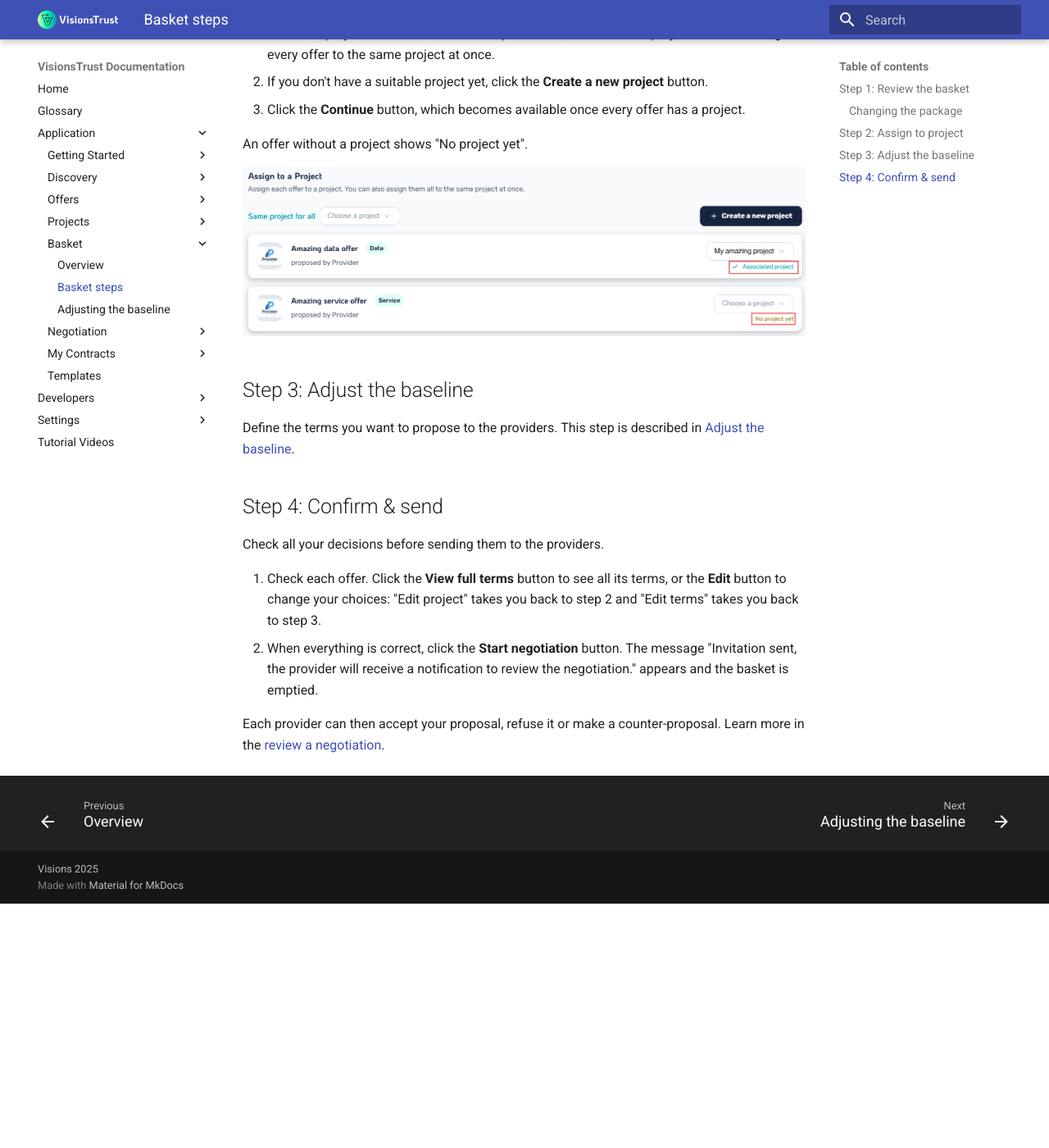
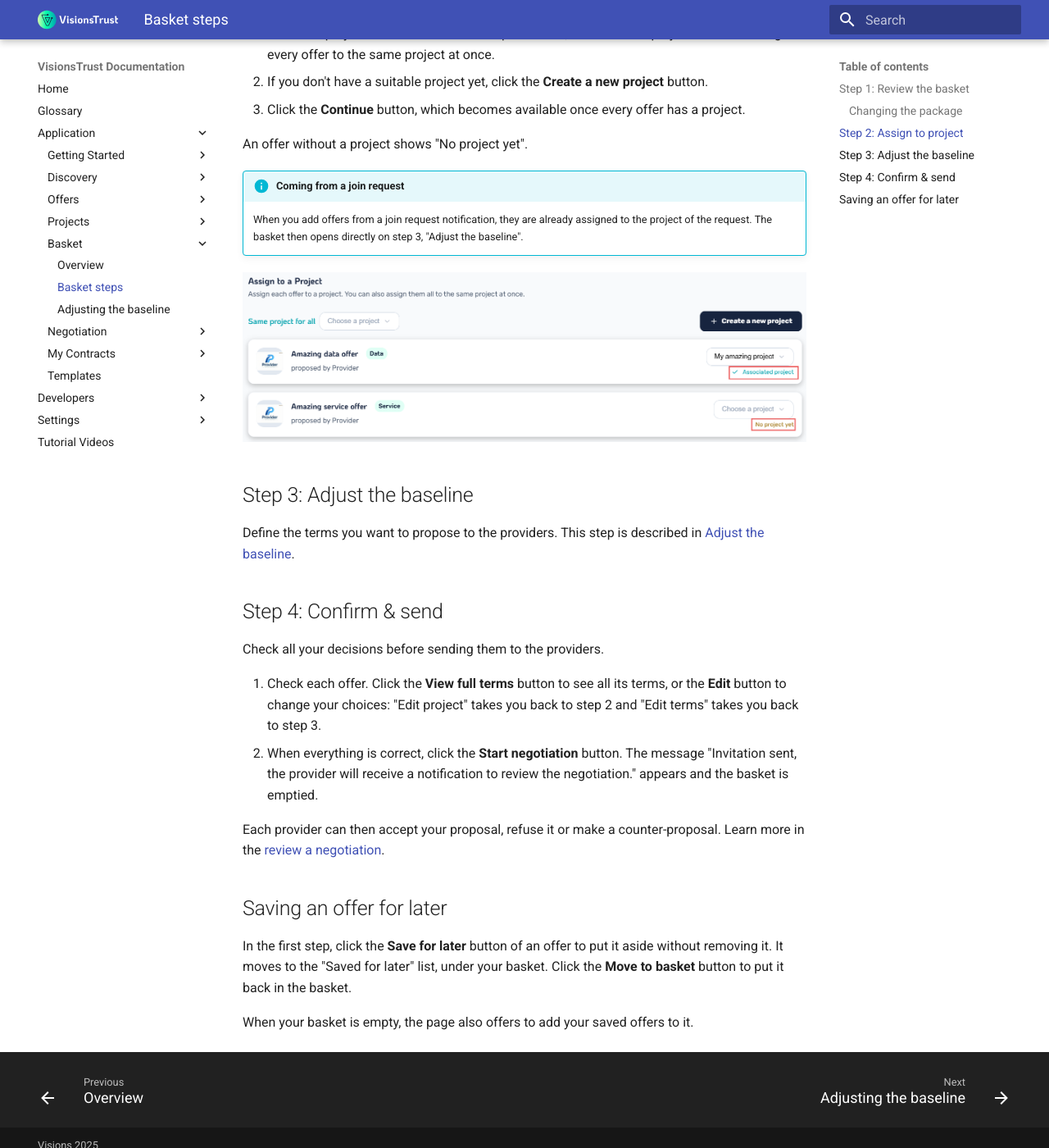
Before and after one commit to VisionsOfficial/visionstrust-docs, an MkDocs documentation site: the page built from docs/application/basket/basket-steps.md, in a window 1280 px wide and 1400 px high, scrolled down 1464 px. Shown: the whole window at 82% size. Built offline with MkDocs 1.6.1 and Material for MkDocs 9.7.7, drawn with Linux system fonts in a browser that asks for light colours; before the commit the page ends 2566 px from its top, so only the background shows below that.

Commit message:
docs: update basket and negotiation

```diff
--- a/docs/application/basket/basket-steps.md
+++ b/docs/application/basket/basket-steps.md
@@ -30,6 +30,10 @@ Each offer must be assigned to a project:
 
 An offer without a project shows "No project yet".
 
+!!! info "Coming from a join request"
+
+    When you add offers from a join request notification, they are already assigned to the project of the request. The basket then opens directly on step 3, "Adjust the baseline".
+
 ![Assign to project](../../images/basket-assign-project.png)
 
 ## Step 3: Adjust the baseline
@@ -44,3 +48,9 @@ Check all your decisions before sending them to the providers.
 2. When everything is correct, click the **Start negotiation** button. The message "Invitation sent, the provider will receive a notification to review the negotiation." appears and the basket is emptied.
 
 Each provider can then accept your proposal, refuse it or make a counter-proposal. Learn more in the [review a negotiation](../negotiation/negotiation.md).
+
+## Saving an offer for later
+
+In the first step, click the **Save for later** button of an offer to put it aside without removing it. It moves to the "Saved for later" list, under your basket. Click the **Move to basket** button to put it back in the basket.
+
+When your basket is empty, the page also offers to add your saved offers to it.
```
Also changed, not shown: docs/application/negotiation/following-negotiations.md (+2 -0 lines), docs/images/current-negotiations.png (added), docs/images/finished-negotiations.png (added), docs/images/negotiation-review.png (added).
